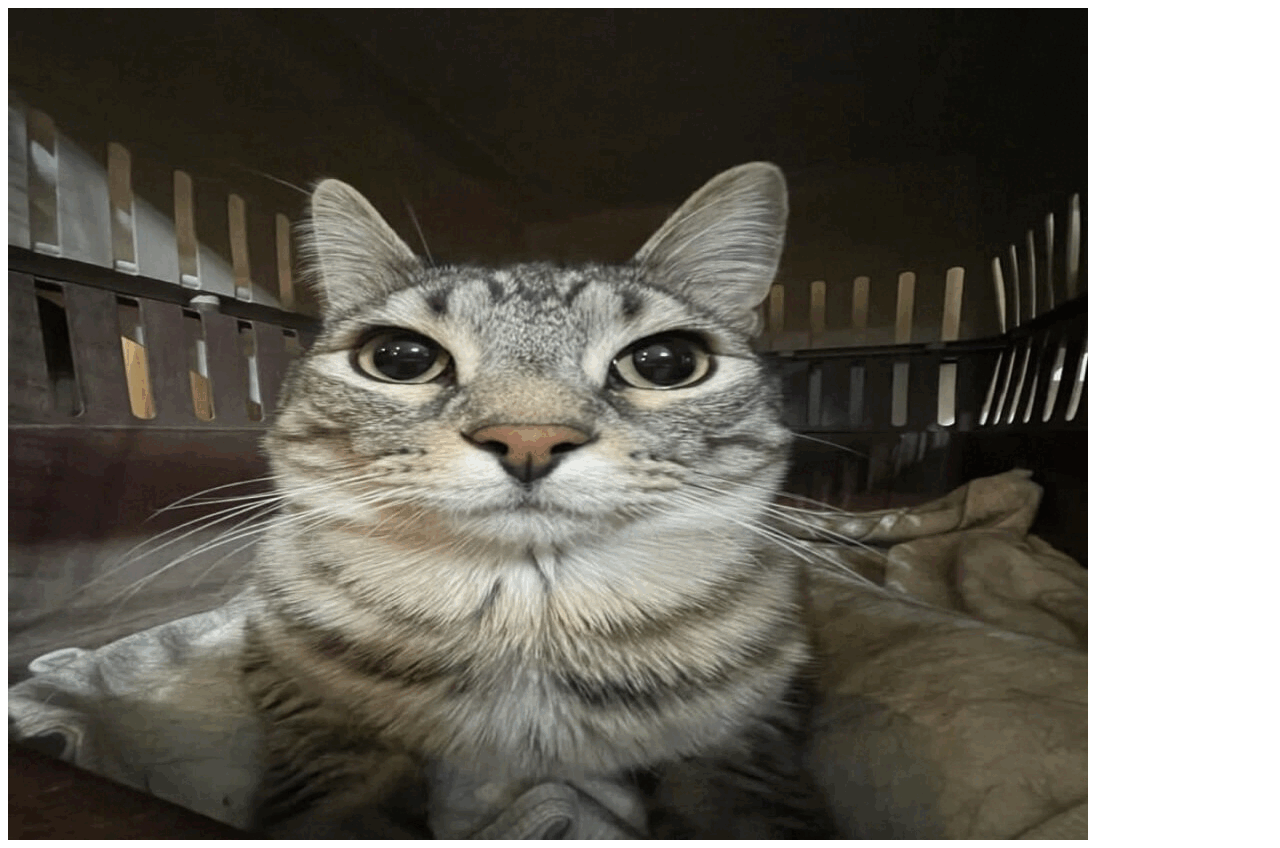
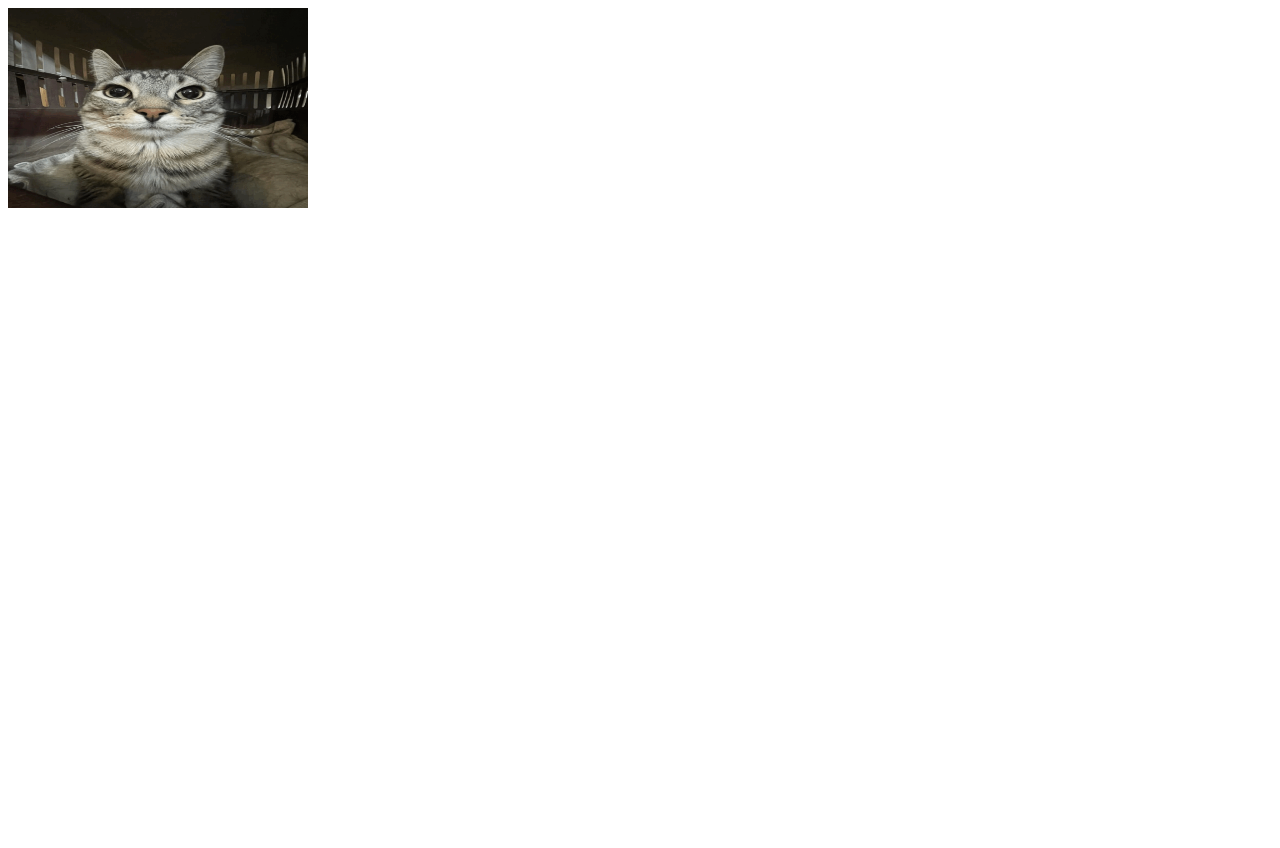
Before and after one commit to jjj2111/derpberry, a plain HTML site: page index.html in a window 1280 px wide. After the commit the page ends 800 px from the top, so only its background shows below. Drawn offline with Linux system fonts and the light colour scheme.

Commit message:
Add files via upload

```diff
--- a/index.html
+++ b/index.html
@@ -1,6 +1,8 @@
-<HTML>
-<HEAD> <TITLE>Activity - Insert animated GIF to HTML</TITLE> </HEAD>
-<BODY>
-  <IMG SRC="derp.gif">
-</BODY>
-</HTML>
+<!DOCTYPE html>
+<html>
+<body>
+
+<embed type="image/gif" src="derp.gif" width="300" height="200">
+
+</body>
+</html>
```
